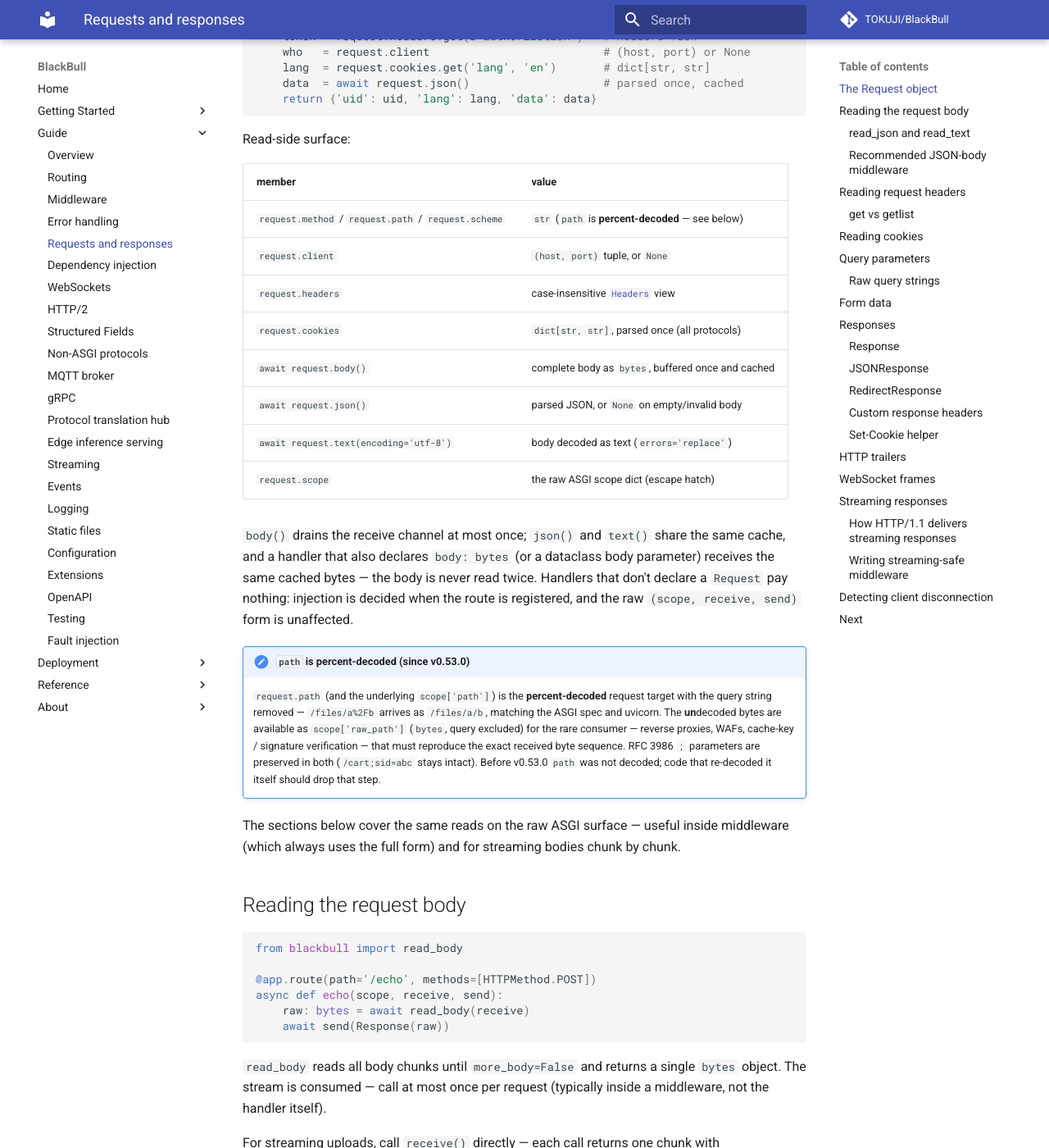
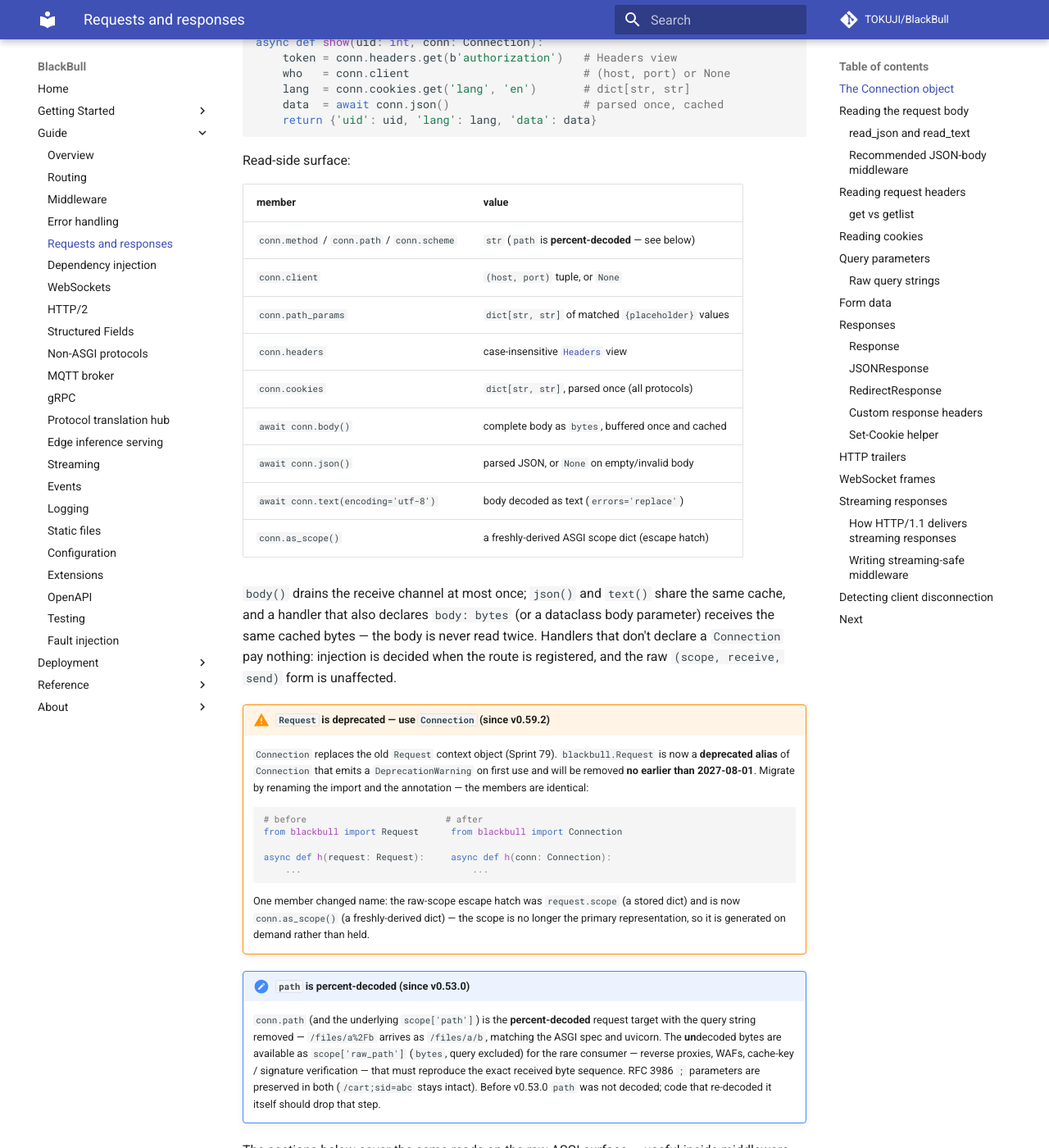
Before and after one commit to TOKUJI/BlackBull, an MkDocs documentation site: the page built from docs/guide/requests-and-responses.md, in a window 1280 px wide and 1400 px high, scrolled down 504 px. Shown: the whole window at 82% size. Built offline with MkDocs 1.6.1 and Material for MkDocs 9.7.7, drawn with Linux system fonts in a browser that asks for light colours; comment, search, counter and statistics services are not loaded; some of the changed text lies outside the part shown.

Commit message:
docs(connection): Phase 6 — Connection docs + Request-migration note + §10.3 follow-up
Sprint 79 closing phase. No wire-affecting code changed (runtime byte-identical
to Phase 5); this is audit + docs + the non-optional message-channel proposal.

- Audit: no dead scope helpers; all HTTP/WS scope construction flows through
  Connection.as_scope() (static guard at end-state allowlist {'connection.py'}).
  Fixed three stale scope['path_params']/"Request recognition" comments in
  router.py (comment-only).
- Docs → Connection: rewrote requests-and-responses.md "Request object" section
  as "Connection" with a migration warning (rename import+annotation;
  request.scope → conn.as_scope(); removal floor 2027-08-01); switched
  first-app.md, structured-fields.md, routing.md, README (prose+example).
  Renamed examples/request_object.py → connection_object.py.
- CHANGELOG: [Unreleased] Changed (native Connection interface, no API break) +
  Deprecated (Request alias, removal floor 2027-08-01).
- §10.3 (non-optional): re-measured the receive/send message-channel surface
  (19 event tags; 51 construct + 25 consume non-test sites; dispatch still in
  sender/websocket_actor/lifespan). Authored proposals/message-channel-typing.md
  (v1 TypedDict/Literal; mid-term high-level WS API; deferred typed actor↔app
  seam behind a B1/B3 gate) and registered it in proposals/INDEX.md. [.claude,
  gitignored — not in this commit.]

Gate: mkdocs build --strict exit 0; full suite 5267 passed on native +
--beartype-packages=blackbull AND under BB_FORCE_ASGI_SCOPE=1. Wire gates
(h2spec/Http11Probe/gRPC) unchanged from Phase 5 — no protocol code touched.

Co-Authored-By: Claude Opus 4.8 <noreply@anthropic.com>

````diff
--- a/docs/guide/requests-and-responses.md
+++ b/docs/guide/requests-and-responses.md
@@ -3,24 +3,26 @@
 How to read what the client sent, build the response, stream a body
 back, and detect when the client has gone away.
 
-## The `Request` object
+## The `Connection` object
 
-The easiest way to read the request is the opt-in `Request` context
-object.  Declare a parameter annotated `Request` (any name) — or a
-parameter named `request` with no annotation — and the router injects
-one, the same way it injects path params and `body`:
+The easiest way to read the request is the opt-in `Connection` context
+object — BlackBull's single internal request representation (the ASGI
+`scope` is a *derived* view of it).  Declare a parameter annotated
+`Connection` (any name) — or a parameter named `request`/`conn` with no
+annotation — and the router injects one, the same way it injects path
+params and `body`:
 
 ```python
-from blackbull import BlackBull, Request
+from blackbull import BlackBull, Connection
 
 app = BlackBull()
 
 @app.route(path='/users/{uid}', methods=[HTTPMethod.POST])
-async def show(uid: int, request: Request):
-    token = request.headers.get(b'authorization')   # Headers view
-    who   = request.client                          # (host, port) or None
-    lang  = request.cookies.get('lang', 'en')       # dict[str, str]
-    data  = await request.json()                    # parsed once, cached
+async def show(uid: int, conn: Connection):
+    token = conn.headers.get(b'authorization')   # Headers view
+    who   = conn.client                          # (host, port) or None
+    lang  = conn.cookies.get('lang', 'en')       # dict[str, str]
+    data  = await conn.json()                    # parsed once, cached
     return {'uid': uid, 'lang': lang, 'data': data}
 ```
 
@@ -28,25 +30,46 @@ Read-side surface:
 
 | member | value |
 |---|---|
-| `request.method` / `request.path` / `request.scheme` | `str` (`path` is **percent-decoded** — see below) |
-| `request.client` | `(host, port)` tuple, or `None` |
-| `request.headers` | case-insensitive [`Headers`](#reading-request-headers) view |
-| `request.cookies` | `dict[str, str]`, parsed once (all protocols) |
-| `await request.body()` | complete body as `bytes`, buffered once and cached |
-| `await request.json()` | parsed JSON, or `None` on empty/invalid body |
-| `await request.text(encoding='utf-8')` | body decoded as text (`errors='replace'`) |
-| `request.scope` | the raw ASGI scope dict (escape hatch) |
+| `conn.method` / `conn.path` / `conn.scheme` | `str` (`path` is **percent-decoded** — see below) |
+| `conn.client` | `(host, port)` tuple, or `None` |
+| `conn.path_params` | `dict[str, str]` of matched `{placeholder}` values |
+| `conn.headers` | case-insensitive [`Headers`](#reading-request-headers) view |
+| `conn.cookies` | `dict[str, str]`, parsed once (all protocols) |
+| `await conn.body()` | complete body as `bytes`, buffered once and cached |
+| `await conn.json()` | parsed JSON, or `None` on empty/invalid body |
+| `await conn.text(encoding='utf-8')` | body decoded as text (`errors='replace'`) |
+| `conn.as_scope()` | a freshly-derived ASGI scope dict (escape hatch) |
 
 `body()` drains the receive channel at most once; `json()` and
 `text()` share the same cache, and a handler that also declares
 `body: bytes` (or a dataclass body parameter) receives the same
 cached bytes — the body is never read twice.  Handlers that don't
-declare a `Request` pay nothing: injection is decided when the route
+declare a `Connection` pay nothing: injection is decided when the route
 is registered, and the raw `(scope, receive, send)` form is
 unaffected.
 
+!!! warning "`Request` is deprecated — use `Connection` (since v0.59.2)"
+    `Connection` replaces the old `Request` context object (Sprint 79).
+    `blackbull.Request` is now a **deprecated alias** of `Connection`
+    that emits a `DeprecationWarning` on first use and will be removed
+    **no earlier than 2027-08-01**.  Migrate by renaming the import and
+    the annotation — the members are identical:
+
+    ```python
+    # before                          # after
+    from blackbull import Request      from blackbull import Connection
+
+    async def h(request: Request):     async def h(conn: Connection):
+        ...                                ...
+    ```
+
+    One member changed name: the raw-scope escape hatch was
+    `request.scope` (a stored dict) and is now `conn.as_scope()` (a
+    freshly-derived dict) — the scope is no longer the primary
+    representation, so it is generated on demand rather than held.
+
 !!! note "`path` is percent-decoded (since v0.53.0)"
-    `request.path` (and the underlying `scope['path']`) is the
+    `conn.path` (and the underlying `scope['path']`) is the
     **percent-decoded** request target with the query string removed —
     `/files/a%2Fb` arrives as `/files/a/b`, matching the ASGI spec and
     uvicorn.  The **un**decoded bytes are available as
@@ -198,7 +221,7 @@ to know how the client delivered the cookies.
 ## Query parameters
 
 Declare them as handler parameters (since v0.56.0).  Any simplified-handler
-parameter that is not a path param, `body`, `scope`, `Request`, a dataclass
+parameter that is not a path param, `body`, `scope`, `Connection`, a dataclass
 body, or [`Depends`](dependency-injection.md) resolves from the query
 string, coerced to its annotation:
 
@@ -211,7 +234,7 @@ async def search(q: str, page: int = 1, exact: bool = False):
 - **Types**: `str` (default for unannotated params), `int`, `float`, and
   `bool` (`1/true/yes/on` and `0/false/no/off`, case-insensitive).
   `T | None` of a supported scalar also works.  Anything else — containers,
-  models — is a registration-time `TypeError`; drop to `Request` or the raw
+  models — is a registration-time `TypeError`; drop to `Connection` or the raw
   scope for those.
 - **Required vs optional**: a parameter with a default is optional; without
   one, a request missing the key is answered with **400**.  A value that
````
Also changed, not shown: CHANGELOG.md (+35 -0 lines), README.md (+5 -5 lines), docs/getting-started/first-app.md (+12 -7 lines), docs/guide/routing.md (+1 -1 lines), docs/guide/structured-fields.md (+4 -4 lines), 3 other files.
